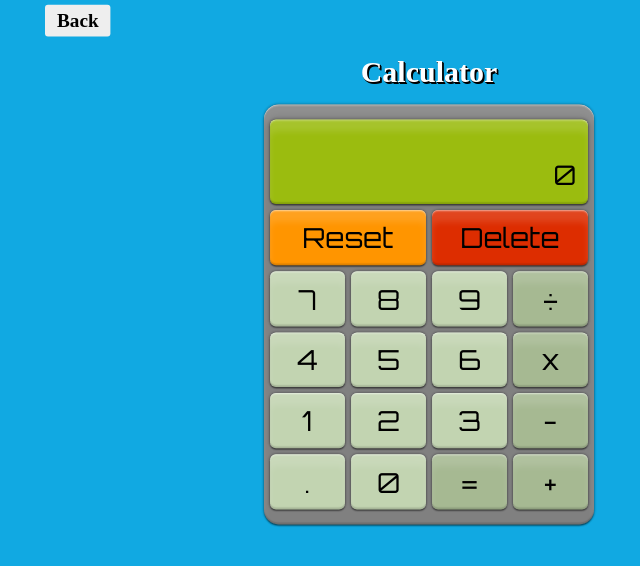
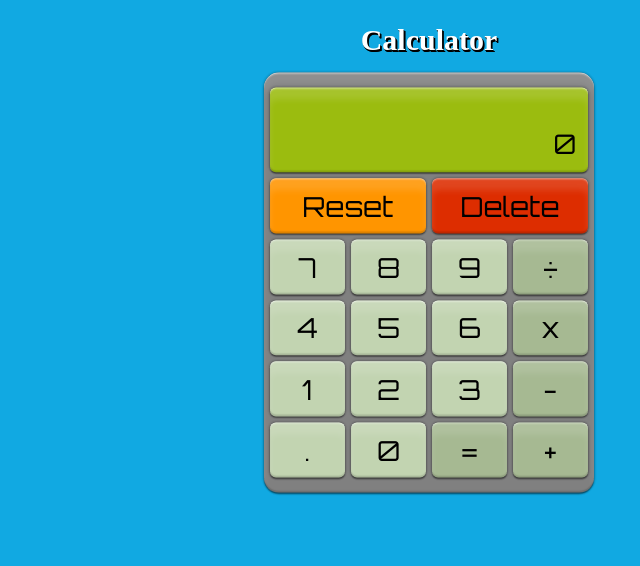
Before and after one commit to jfinley6/calculator, a plain HTML site: page index.html in a window 1280 px wide. Shown: the whole page, without its empty margins (211-851 px from the left). Drawn offline with Linux system fonts and the light colour scheme.

Commit message:
Remove back button

```diff
--- a/index.html
+++ b/index.html
@@ -10,9 +10,6 @@
     <link rel="icon" type="image/png" href="calculator-icon-120-192401.png">
 </head>
 <body>
-    <div style="display: flex; justify-content: flex-start; width: 100vw;">
-        <a id="backButton" href="../projects.html">Back</a>
-    </div>
     <h1>Calculator</h1>
     <div class="calculator">
         <div id="screen">
```
